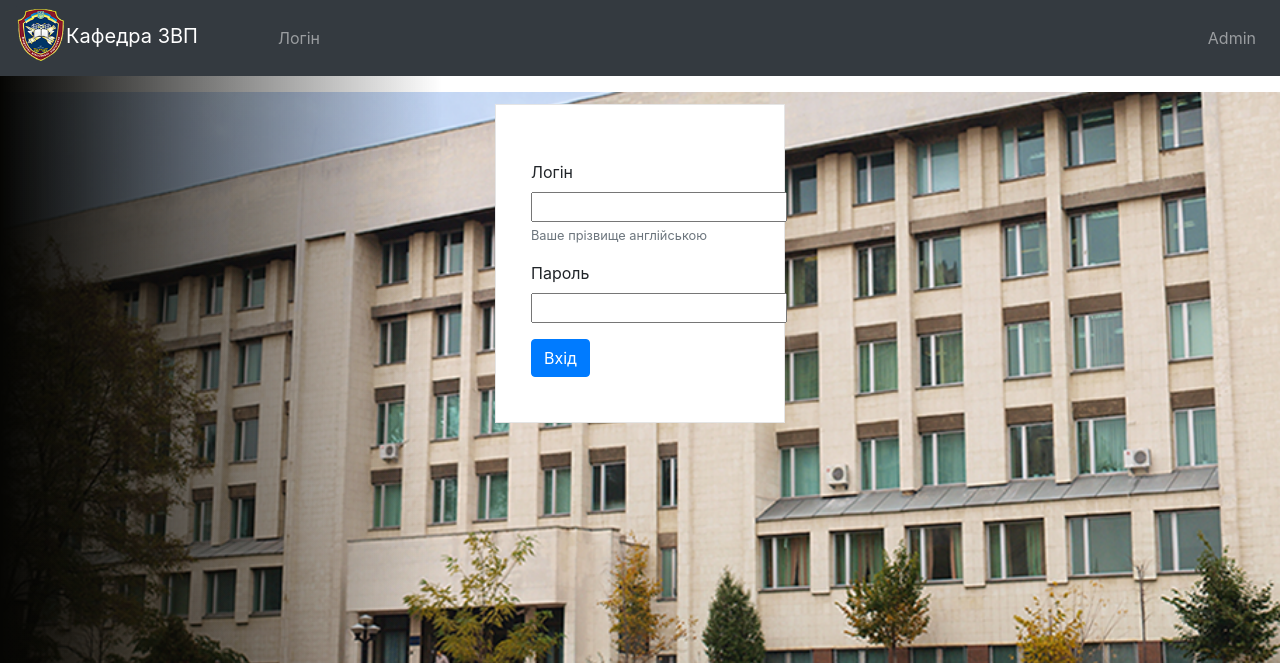
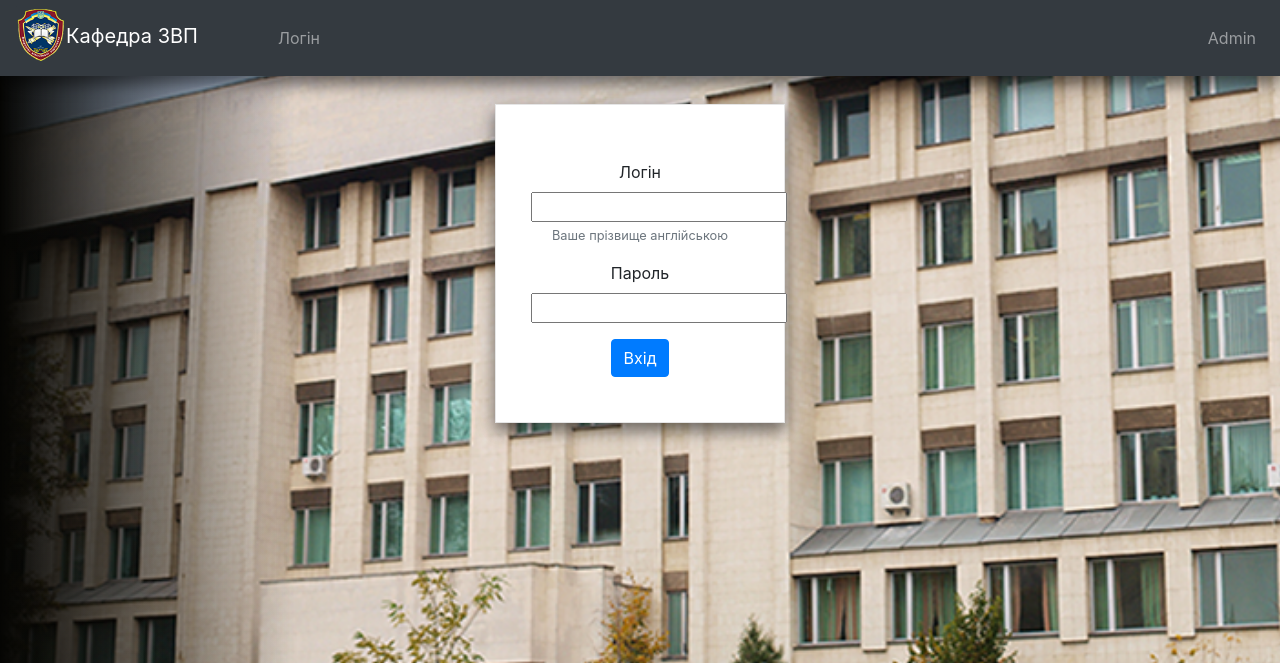
Before and after one commit to kotanskiy/zvp_server, a Django app: page / in a window 1280 px wide. Shown: the top 663 px of the page. Run offline with Django 3.2, Linux system fonts and the light colour scheme; some libraries are stand-ins or nearby versions.

Commit message:
Add styles

```diff
--- a/static/style.css
+++ b/static/style.css
@@ -7,12 +7,15 @@ form{
     position: relative;
     font-size: 16px;
     height: auto;
-    -webkit-box-sizing: border-box;
-    -moz-box-sizing: border-box;
-    box-sizing: border-box;
       max-width: 300px;
     padding: 55px 35px 45px;
     margin: 0 auto;
     background-color: #fff;
     border: 1px solid rgba(0, 0, 0, 0.1);
+    -webkit-box-sizing: border-box;
+    -moz-box-sizing: border-box;
+    box-sizing: border-box;
+    width: 290px;
+    box-shadow: 0 8px 14px 0 rgba(0, 0, 0, 0.4), 0 6px 20px 0 rgba(0, 0, 0, 0.19);
+    text-align: center;
 }
--- a/templates/control_panel/login_base.html
+++ b/templates/control_panel/login_base.html
@@ -16,8 +16,11 @@
     <link rel="stylesheet" href='{% static "style.css" %}'>
 
 </head>
-<body style="background: linear-gradient(to right, rgba(5, 5, 3, 1), transparent 23%), url(/static/img/building_back.png) no-repeat center center fixed; background-size: 150%;">
-    <nav class="navbar navbar-expand-md bg-dark navbar-dark fixed-top">
+<body style="background: linear-gradient(to right, rgba(5, 5, 3, 1), transparent 23%), url(/static/img/building_back.png) no-repeat center center fixed; -webkit-background-size: cover;
+  -moz-background-size: cover;
+  -o-background-size: cover;
+  background-size: cover;">
+    <nav class="navbar navbar-expand-md bg-dark navbar-dark fixed-top" style="box-shadow: 0 8px 14px 0 rgba(0, 0, 0, 0.4), 0 6px 20px 0 rgba(0, 0, 0, 0.19);">
         <a class="navbar-brand" href="#">
                 <img src="/static/img/logo.png" style="max-width:50px; margin-top: -7px;">Кафедра ЗВП
             </a>
--- a/templates/quiz_app/quiz_base.html
+++ b/templates/quiz_app/quiz_base.html
@@ -24,7 +24,7 @@
 
 </head>
 <body>
-    <nav class="navbar navbar-expand-md bg-dark navbar-dark fixed-top">
+    <nav class="navbar navbar-expand-md bg-dark navbar-dark fixed-top" style="box-shadow: 0 8px 14px 0 rgba(0, 0, 0, 0.4), 0 6px 20px 0 rgba(0, 0, 0, 0.19);">
         <a class="navbar-brand" href="/">
                 Кафедра ЗВП
             </a>
```
